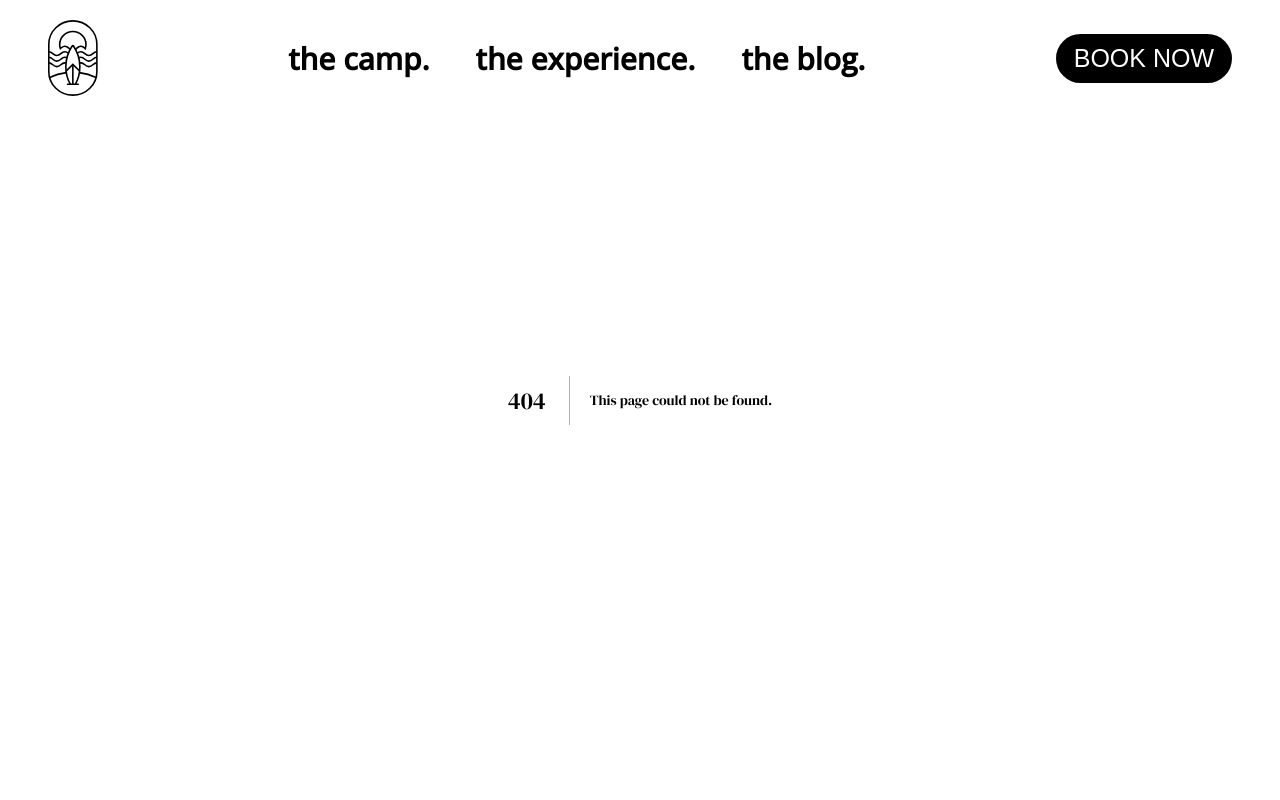
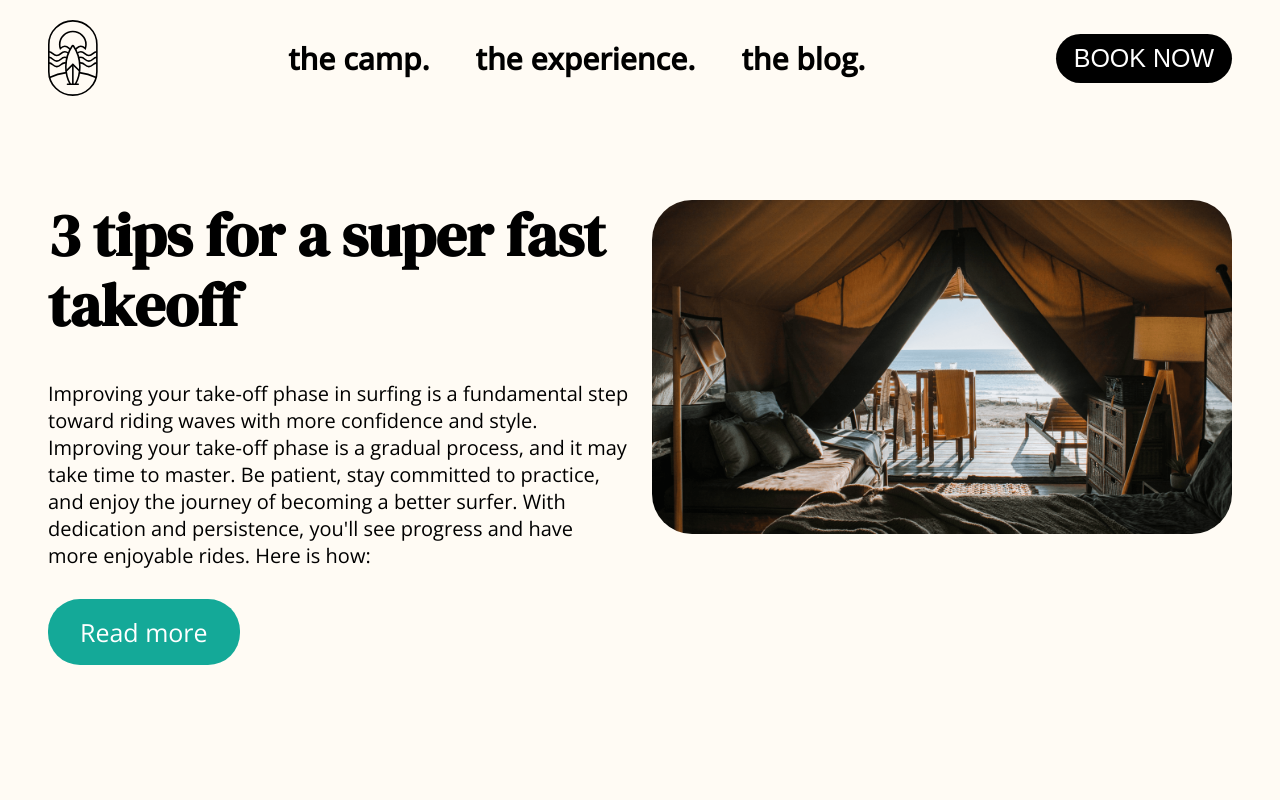
Before and after one commit to alexgrimm87/nextjs13-surfcamp, a Next.js app: page /blog in a window 1280 px wide. Before the commit this address had no page. Shown: the top 800 px of the page. Built offline with nearby package versions, Linux system fonts and the light colour scheme.

Commit message:
blog page highlight article

```diff
--- /dev/null
+++ b/app/_components/Blog/HighlightArticle.jsx
@@ -0,0 +1,20 @@
+import Link from "next/link";
+
+const HighlightArticle = ({ data }) => {
+  const { headline, excerpt, slug, featuredImage } = data;
+
+  return (
+    <article className="highlight-article">
+      <div className="highlight-article__info">
+        <h3>{headline}</h3>
+        <p className="copy">{excerpt}</p>
+        <Link className="btn btn--turquoise btn--medium" href={`/blog/${slug}`}>
+          Read more
+        </Link>
+      </div>
+      <img className="highlight-article__image" src={featuredImage} alt="" />
+    </article>
+  );
+};
+
+export default HighlightArticle;
--- /dev/null
+++ b/app/blog/page.jsx
@@ -0,0 +1,25 @@
+import HighlightArticle from "@/app/_components/Blog/HighlightArticle";
+
+export default function Page() {
+  const highlightArticleData = {
+    headline: "3 tips for a super fast takeoff",
+    excerpt: (
+      <>
+        Improving your take-off phase in surfing is a fundamental step toward
+        riding waves with more confidence and style. Improving your take-off
+        phase is a gradual process, and it may take time to master. Be patient,
+        stay committed to practice, and enjoy the journey of becoming a better
+        surfer. With dedication and persistence, you'll see progress and have
+        more enjoyable rides. Here is how:
+      </>
+    ),
+    slug: "takeoff",
+    featuredImage: "/assets/hero-experience.png"
+  };
+
+  return (
+    <main className="blog-page">
+      <HighlightArticle data={highlightArticleData} />
+    </main>
+  );
+}
--- /dev/null
+++ b/sass/components/blog/_highlight-article.scss
@@ -0,0 +1,22 @@
+.highlight-article {
+  display: flex;
+  justify-content: space-between;
+  align-items: flex-start;
+  width: 100%;
+  margin-bottom: 10rem;
+
+  &__info {
+    width: 49%;
+
+    .copy {
+      margin-top: 4rem;
+      margin-bottom: 3rem;
+    }
+  }
+
+  &__image {
+    width: 49%;
+    height: auto;
+    border-radius: 4rem;
+  }
+}
--- a/sass/main.scss
+++ b/sass/main.scss
@@ -8,3 +8,7 @@
 @import "components/footer";
 @import "components/hero-section";
 @import "components/info-block";
+
+@import "components/blog/highlight-article";
+
+@import "pages/blog";
--- /dev/null
+++ b/sass/pages/_blog.scss
@@ -0,0 +1,9 @@
+.blog-page,
+.events-page {
+  padding: 20rem 4.8rem 12rem;
+}
+
+.article-section {
+  padding: 0 4.8rem;
+  margin-bottom: 12rem;
+}
```
